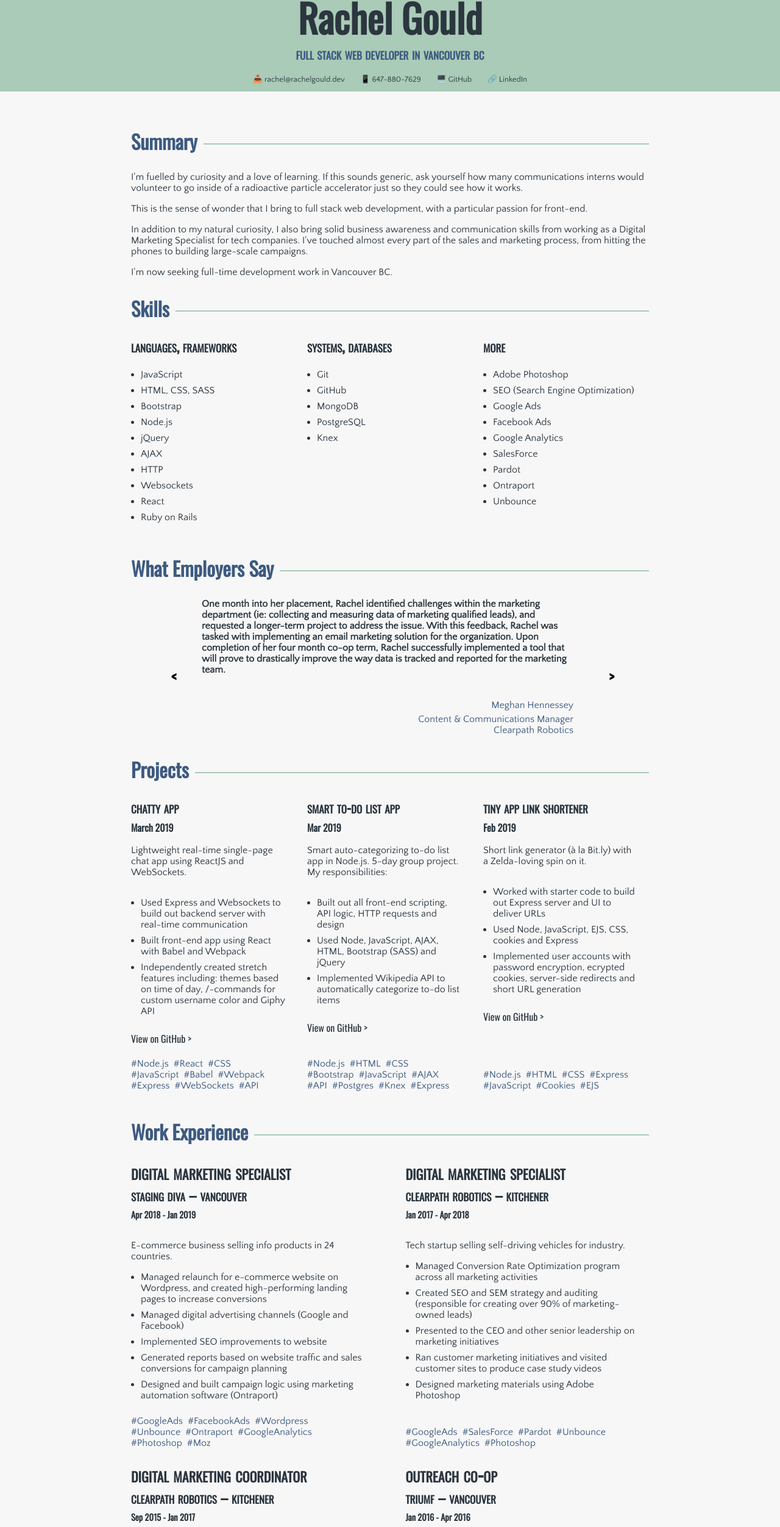
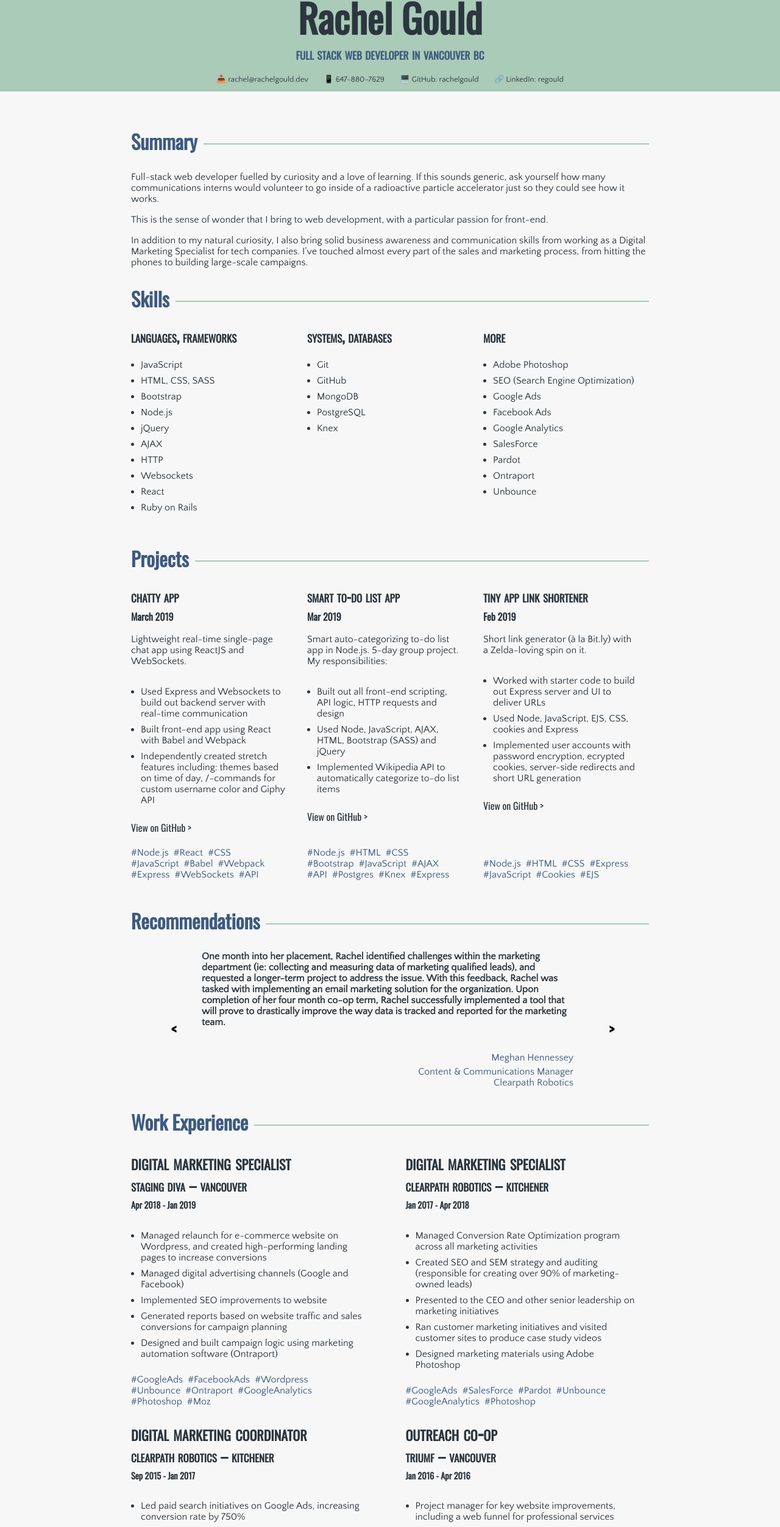
Before and after one commit to rachelgould/rachelgould.github.io, a website: page index.html in a window 1280 px wide. Shown: the part 19-2523 px from the top of the page at 61% size. Drawn offline with nearby package versions, Linux system fonts and the light colour scheme.

Commit message:
Minor content updates

```diff
--- a/index.html
+++ b/index.html
@@ -20,8 +20,8 @@
       <ul>
         <li><a href="mailto:rachel@rachelgould.dev">📥 rachel@rachelgould.dev</a></li>
         <li><a href="tel:647-880-7629">📱 647-880-7629</a></li>
-        <li><a href="https://github.com/rachelgould">🖥️ GitHub</a></li>
-        <li><a href="https://linkedin.com/in/regould/">🔗 LinkedIn</a></li>
+        <li><a href="https://github.com/rachelgould">🖥️ GitHub: rachelgould</a></li>
+        <li><a href="https://linkedin.com/in/regould/">🔗 LinkedIn: regould</a></li>
       </ul>
     </div>
   </header>
@@ -29,10 +29,9 @@
     <div id="spacer"></div>
     <section id="section-summary">
       <h1>Summary</h1>
-      <p>I'm fuelled by curiosity and a love of learning. If this sounds generic, ask yourself how many communications interns would volunteer to go inside of a radioactive particle accelerator just so they could see how it works.</p>
-      <p>This is the sense of wonder that I bring to full stack web development, with a particular passion for front-end.</p>
+      <p>Full-stack web developer fuelled by curiosity and a love of learning. If this sounds generic, ask yourself how many communications interns would volunteer to go inside of a radioactive particle accelerator just so they could see how it works.</p>
+      <p>This is the sense of wonder that I bring to web development, with a particular passion for front-end.</p>
       <p>In addition to my natural curiosity, I also bring solid business awareness and communication skills from working as a Digital Marketing Specialist for tech companies. I've touched almost every part of the sales and marketing process, from hitting the phones to building large-scale campaigns.</p>
-      <p>I'm now seeking full-time development work in Vancouver BC.</p>
     </section>
     <section id="section-skills">
       <h1>Skills</h1>
@@ -76,27 +75,6 @@
             <li>Unbounce</li>
           </ul>
         </div>
-      </div>
-    </section>
-    <section id="section-quotes">
-      <h1>What Employers Say</h1>
-      <div class="section-quotes-container">
-        <article>
-          <button type="button" class="quote-back"></button>
-          <div>
-            <h3 id="quote-content">One month into her placement, Rachel identified challenges within the marketing department (ie: collecting and measuring data of marketing qualified leads), and requested a longer-term project to address the issue. With this feedback, Rachel was tasked with implementing an email marketing solution for the organization. Upon completion of her four month co-op term, Rachel successfully implemented a tool that will prove to drastically improve the way data is tracked and reported for the marketing team.</h3>
-              <div class="section-quotes-person">
-                <p id="quote-person">Meghan Hennessey</p>
-                <p id="quote-title">Content & Communications Manager<br />Clearpath Robotics</p>
-              </div>
-          </div>
-          <button type="button" class="quote-next"></button>
-        </article>
-      </div>
-      <div id="mobile-buttons">
-          <button type="button" class="quote-back"></button>
-          <h4>MORE</h4>
-          <button type="button" class="quote-next"></button>
       </div>
     </section>
     <section id="section-projects">
@@ -172,6 +150,27 @@
 
       </div>
     </section>
+    <section id="section-quotes">
+      <h1>Recommendations</h1>
+      <div class="section-quotes-container">
+        <article>
+          <button type="button" class="quote-back"></button>
+          <div>
+            <h3 id="quote-content">One month into her placement, Rachel identified challenges within the marketing department (ie: collecting and measuring data of marketing qualified leads), and requested a longer-term project to address the issue. With this feedback, Rachel was tasked with implementing an email marketing solution for the organization. Upon completion of her four month co-op term, Rachel successfully implemented a tool that will prove to drastically improve the way data is tracked and reported for the marketing team.</h3>
+              <div class="section-quotes-person">
+                <p id="quote-person">Meghan Hennessey</p>
+                <p id="quote-title">Content & Communications Manager<br />Clearpath Robotics</p>
+              </div>
+          </div>
+          <button type="button" class="quote-next"></button>
+        </article>
+      </div>
+      <div id="mobile-buttons">
+          <button type="button" class="quote-back"></button>
+          <h4>MORE</h4>
+          <button type="button" class="quote-next"></button>
+      </div>
+    </section>
     <section id="section-work-exp">
       <h1>Work Experience</h1>
       <div class="section-work-exp-container">
@@ -179,7 +178,7 @@
           <h2 class="job-title">digital marketing specialist</h2>
           <h2>staging diva – vancouver</h2>
           <h3>Apr 2018 - Jan 2019</h3>
-          <p>E-commerce business selling info products in 24 countries.</p>
+          <!-- <p>E-commerce business selling info products in 24 countries.</p> -->
           <ul>
             <li>Managed relaunch for e-commerce website on Wordpress, and created high-performing landing pages to increase conversions</li>
             <li>Managed digital advertising channels (Google and Facebook)</li>
@@ -202,7 +201,7 @@
           <h2 class="job-title">digital marketing specialist</h2>
           <h2>clearpath robotics – kitchener</h2>
           <h3>Jan 2017 - Apr 2018</h3>
-          <p>Tech startup selling self-driving vehicles for industry.</p>
+          <!-- <p>Tech startup selling self-driving vehicles for industry.</p> -->
           <ul>
             <li>Managed Conversion Rate Optimization program across all marketing activities</li>
             <li>Created SEO and SEM strategy and auditing (responsible for creating over 90% of marketing-owned leads)</li>
@@ -223,7 +222,7 @@
           <h2 class="job-title">digital marketing coordinator</h2>
           <h2>clearpath robotics – kitchener</h2>
           <h3>Sep 2015 - Jan 2017</h3>
-          <p>Tech startup selling self-driving vehicles for industry.</p>
+          <!-- <p>Tech startup selling self-driving vehicles for industry.</p> -->
           <ul>
             <li>Led paid search initiatives on Google Ads, increasing conversion rate by 750%</li>
             <li>Strategized and integrated marketing efforts across Pardot marketing automation, Wordpress DIVI, Salesforce, Craft CMS and other channels</li>
@@ -243,7 +242,7 @@
           <h2 class="job-title">outreach co-op</h2>
           <h2>triumf – vancouver</h2>
           <h3>Jan 2016 - Apr 2016</h3>
-          <p>National science lab with particle accelerator.</p>
+          <!-- <p>National science lab with particle accelerator.</p> -->
           <ul>
             <li>Project manager for key website improvements, including a web funnel for professional services</li>
             <li>Implemented website changes using Drupal CMS</li>
@@ -259,7 +258,7 @@
           <h2 class="job-title">marketing communications co-op</h2>
           <h2>clearpath robotics – kitchener</h2>
           <h3>May 2015 - Sep 2015</h3>
-          <p>Tech startup selling self-driving vehicles for industry.</p>
+          <!-- <p>Tech startup selling self-driving vehicles for industry.</p> -->
           <ul>
             <li>Acted as interim project manager for the relaunch of company website, clearpathrobotics.com</li>
             <li>Created webpages using Wordpress DIVI template, and edited media for inclusion in website</li>
@@ -277,7 +276,7 @@
           <h2 class="job-title">web marketing co-op</h2>
           <h2>lunarch studios – waterloo</h2>
           <h3>Aug 2014 - Dec 2014</h3>
-          <p>Small indie video game studio.</p>
+          <!-- <p>Small indie video game studio.</p> -->
           <ul>
             <li>Secured media coverage from sites including Games Magazine, Gamasutra and Polygon</li>
             <li>Produced email campaign content and managed subscriber lists and segments of over 30,000</li>
@@ -293,7 +292,7 @@
           <h2 class="job-title">marketing co-op</h2>
           <h2>influitive – toronto</h2>
           <h3>Jan 2014 - Apr 2014</h3>
-          <p>Marketing software-as-a-service startup.</p>
+          <!-- <p>Marketing software-as-a-service startup.</p> -->
           <ul>
             <li>Implement SEO improvements to Wordpress website</li>
             <li>Designed Facebook ads and ad strategy</li>
```
Lines whose indentation alone changed are shown as unchanged.
